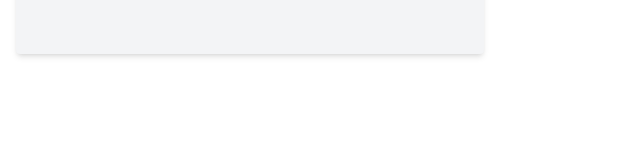
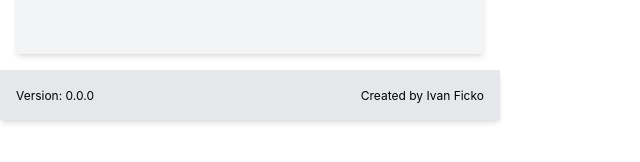
Before and after one commit to DynamicsNinja/power-role-extension, a React (Create React App) app: page / in a window 1280 px wide. Shown: the part 382-544 px from the top of the page, without its empty margins (0-640 px from the left). Built offline with nearby package versions, Linux system fonts and the light colour scheme; no server answers.

Commit message:
Added footer

```diff
--- /dev/null
+++ b/src/components/Footer.tsx
@@ -0,0 +1,16 @@
+export default function Footer() {
+    let appVersion = chrome.runtime.getManifest().version;
+
+    return (
+        <footer>
+            <div className='flex justify-between w-full border-t-2 border-gray-200 p-4 bg-gray-200 shadow-md'>
+                <div className="text-xs">
+                    Version: {appVersion}
+                </div>
+                <div className="text-xs">
+                    Created by Ivan Ficko
+                </div>
+            </div>
+        </footer>
+    );
+}
--- a/src/popup/App/App.tsx
+++ b/src/popup/App/App.tsx
@@ -11,6 +11,7 @@ import { Settings } from '../../model/Settings';
 import { ShowNames } from '../../enum/ShowNames';
 import Header from '../../components/Header';
 import usePrivileges from '../../hooks/usePrivilages';
+import Footer from '../../components/Footer';
 
 function App() {
   const [sessionActive, setSessionActive] = useState(false);
@@ -224,6 +225,7 @@ function App() {
         </div>
       </div>
 
+      <Footer></Footer>
     </div>
   );
 }
```
